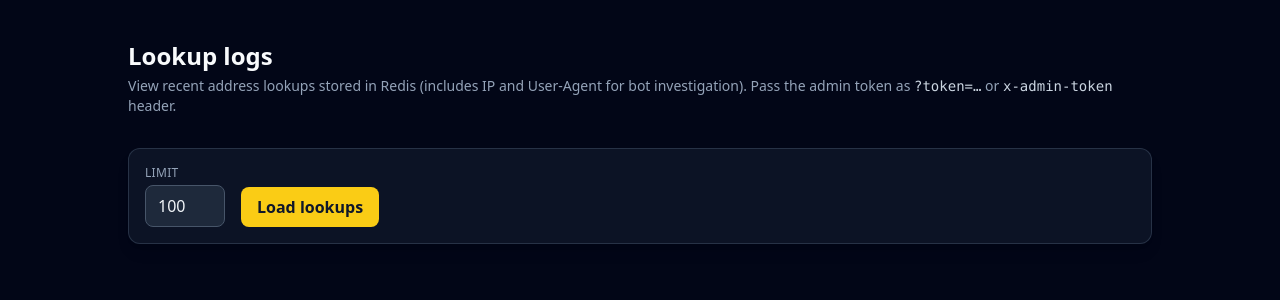
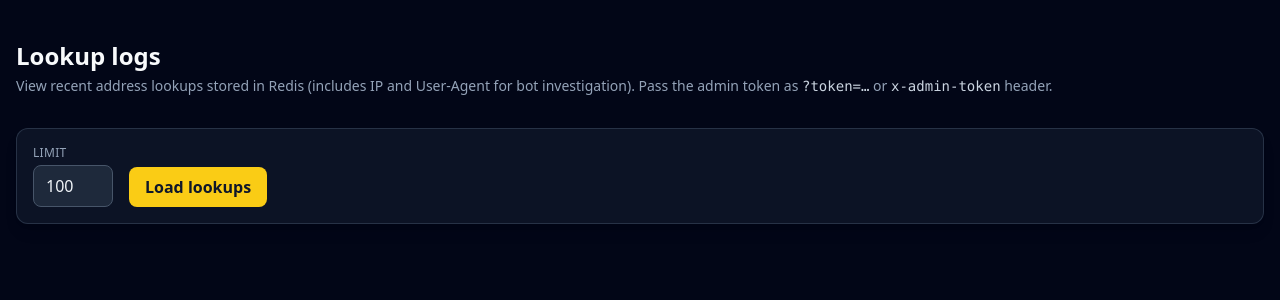
Before and after one commit to mmccurdy/bcclookup, a Next.js app: page /admin in a window 1280 px wide. Shown: the top 300 px of the page. Built offline with nearby package versions, Linux system fonts and the light colour scheme.

Commit message:
Allow /admin table to fill the width.

```diff
--- a/src/app/admin/page.tsx
+++ b/src/app/admin/page.tsx
@@ -138,7 +138,7 @@ function AdminLookupsContent() {
 
   return (
     <main className="min-h-screen bg-slate-950 text-slate-100 px-4 py-10">
-      <div className="max-w-5xl mx-auto">
+      <div className="w-full max-w-none mx-auto">
         <header className="mb-8">
           <h1 className="text-2xl font-bold text-slate-50">Lookup logs</h1>
           <p className="mt-1 text-sm text-slate-400">
@@ -232,7 +232,7 @@ function AdminLookupsContent() {
                         <td className="px-4 py-3 text-slate-400 whitespace-nowrap">
                           {formatDate(row.ts)}
                         </td>
-                        <td className="px-4 py-3 text-slate-200 max-w-xs truncate" title={row.address}>
+                        <td className="px-4 py-3 text-slate-200 max-w-md truncate" title={row.address}>
                           {row.address || "—"}
                         </td>
                         <td className="px-4 py-3">
@@ -251,7 +251,7 @@ function AdminLookupsContent() {
                           {row.ip ?? "—"}
                         </td>
                         <td
-                          className="px-4 py-3 text-slate-400 max-w-[14rem] truncate text-xs"
+                          className="px-4 py-3 text-slate-400 max-w-xl truncate text-xs"
                           title={row.ua ?? undefined}
                         >
                           {row.ua || "—"}
```
